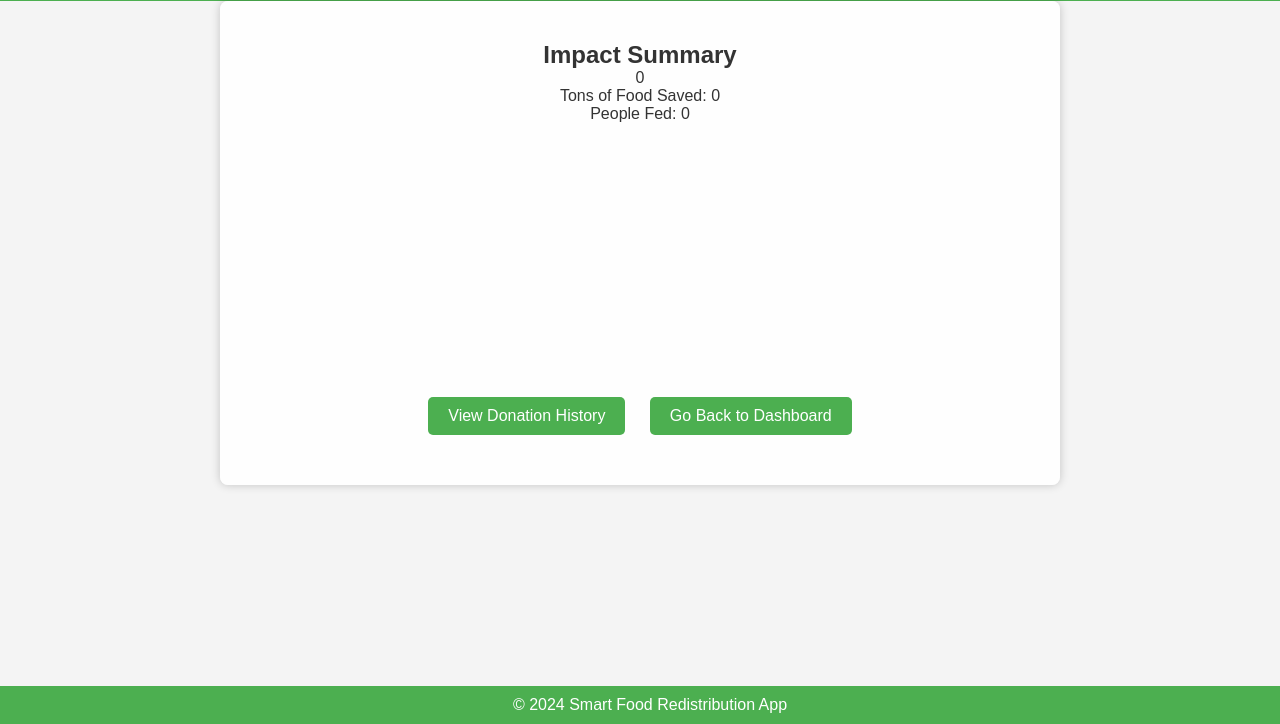
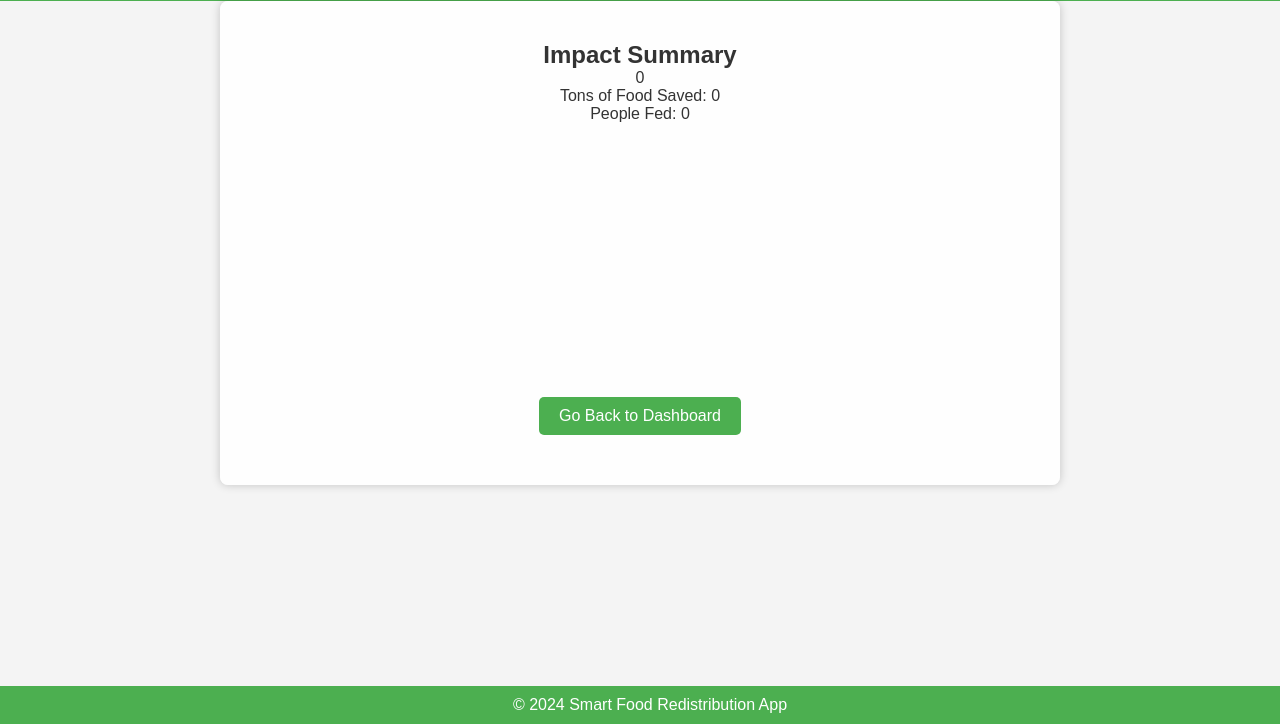
Before and after one commit to Rishini-Dharan/runbaby, a plain HTML site: page impact.html in a window 1280 px wide. Shown: the part 76-800 px from the top of the page. Drawn offline with Linux system fonts and the light colour scheme.

Commit message:
fifth commit

```diff
--- a/impact.html
+++ b/impact.html
@@ -23,7 +23,7 @@
                 <!-- Placeholder for any charts (e.g., using Chart.js or similar) -->
                 <canvas id="impactGraph" width="400" height="200"></canvas>
             </div>
-            <button onclick="viewDonationHistory()">View Donation History</button>
+
             <button onclick="goBack()">Go Back to Dashboard</button>
         </section>
     </main>
```
